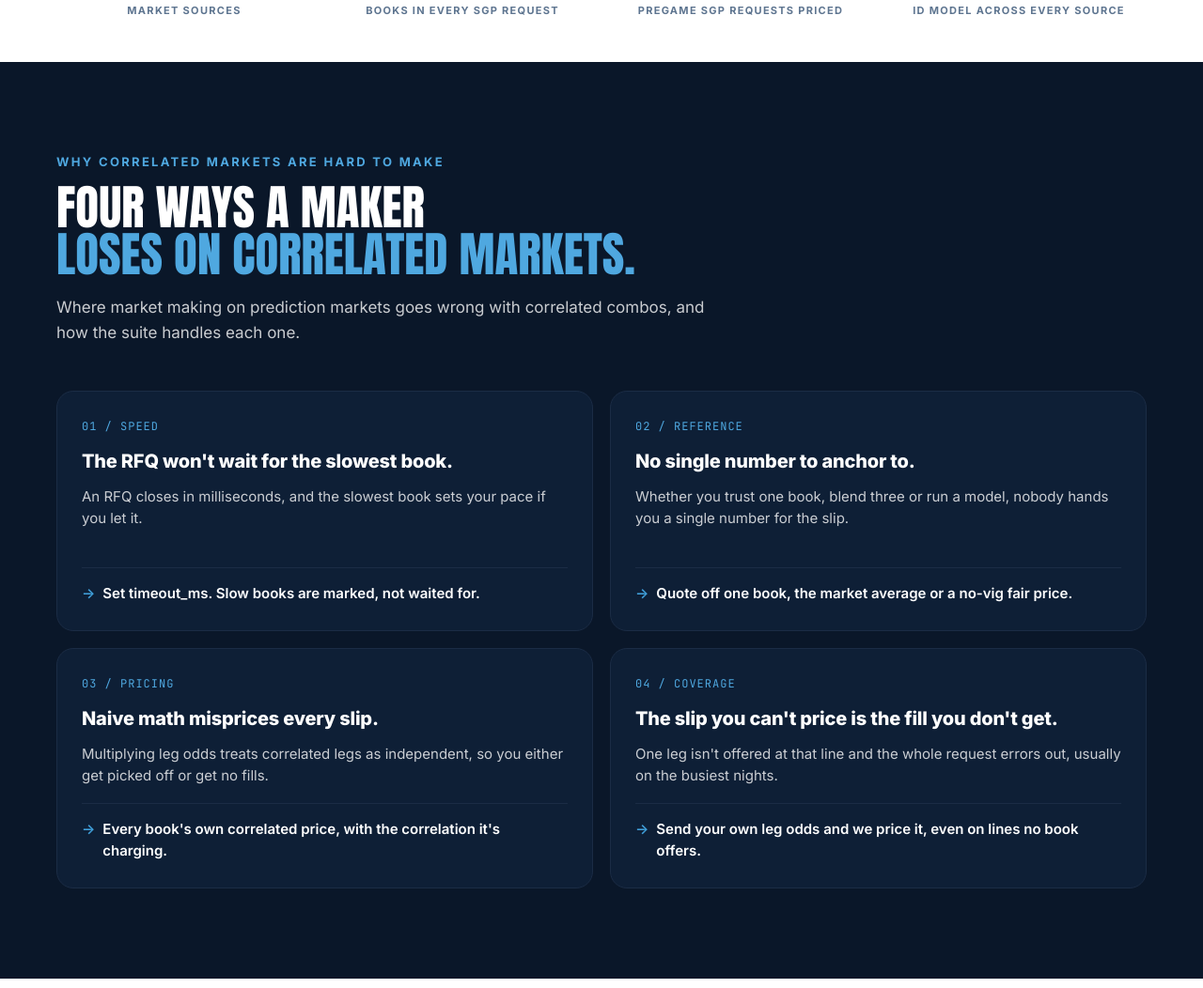
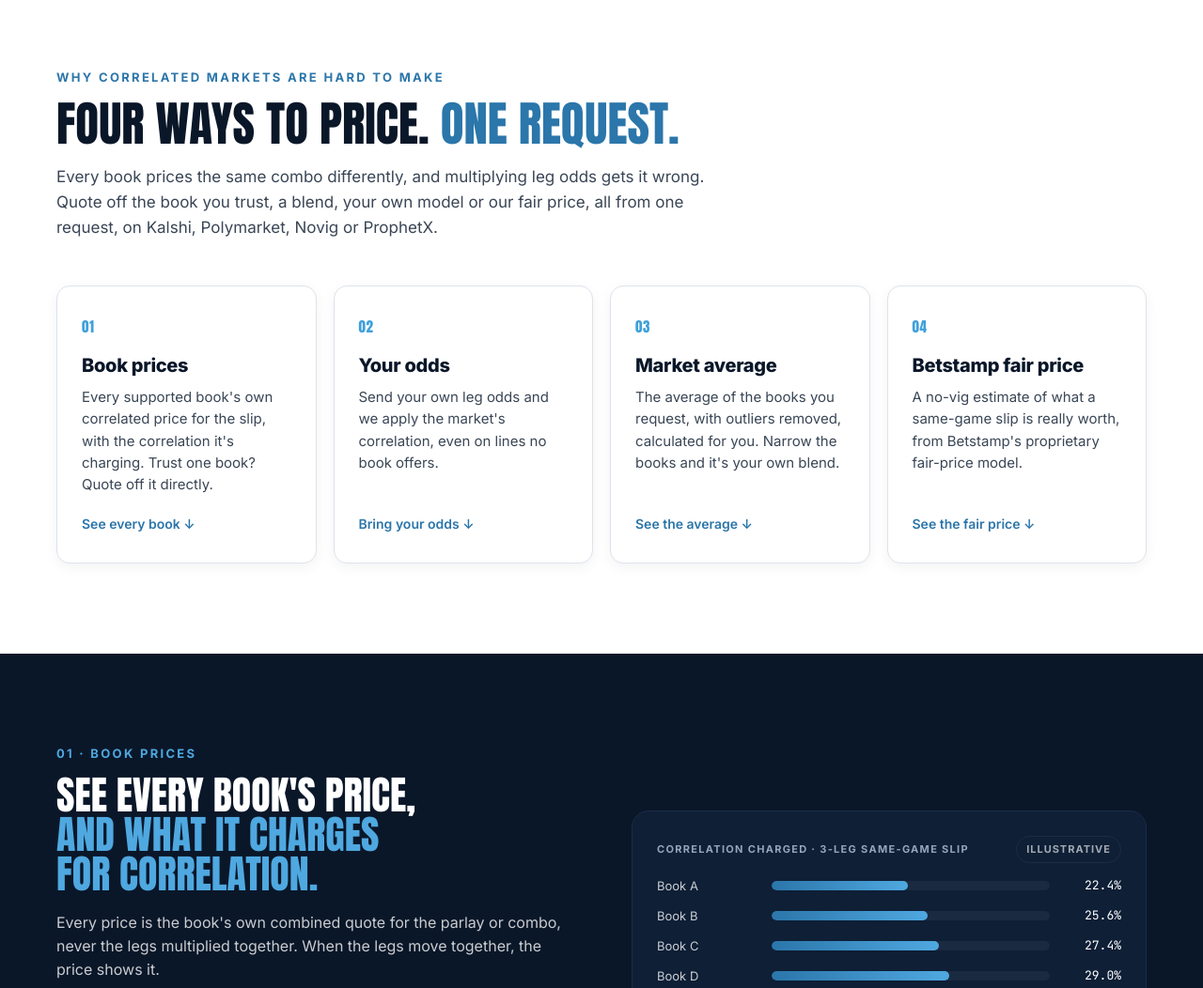
Before and after one commit to michael-caputo-bs/homepage-rebrand, a plain HTML site: page market-making-tools.html in a window 1280 px wide. Shown: the part 747-1799 px from the top of the page at 94% size. Drawn offline with Linux system fonts and the light colour scheme.

Commit message:
MM tools v9: Austin review — cut problem section, 14+ sportsbooks available, tighter hero/fair/how-it-works/tiles
Co-Authored-By: Claude Opus 5.5 <noreply@anthropic.com>

```diff
--- a/market-making-tools.html
+++ b/market-making-tools.html
@@ -291,26 +291,12 @@
   /* sections */
   section{padding:96px 0}
   @media(max-width:720px){section{padding:64px 0}}
+  .stats + #suite{padding-top:40px}
+  @media(max-width:720px){.stats + #suite{padding-top:24px}}
   .sec-head{max-width:720px}
   .sec-head p{font-size:17px;line-height:1.6;color:var(--ink-78)}
   .light .sec-head p{color:var(--l-body)}
   .center{text-align:center;margin-left:auto;margin-right:auto}
-
-  /* problem */
-  .three{display:grid;grid-template-columns:repeat(3,1fr);gap:18px;margin-top:48px}
-  @media(max-width:900px){.three{grid-template-columns:1fr}}
-  .four{display:grid;grid-template-columns:repeat(2,1fr);gap:18px;margin-top:48px}
-  @media(max-width:760px){.four{grid-template-columns:1fr}}
-  @media(min-width:761px){.four{grid-auto-rows:1fr}}
-  .pcard{background:var(--card);border:1px solid var(--hair);border-radius:var(--radius);padding:28px 26px;display:flex;flex-direction:column}
-  .pcard .n{font-family:'JetBrains Mono',monospace;font-size:12px;color:var(--blue-accent);letter-spacing:1px}
-  .pcard h3{font-size:20px;font-weight:800;letter-spacing:-.2px;margin:12px 0 10px;color:#fff}
-  .pcard p{font-size:15px;color:var(--ink-78)}
-  .pcard .pfix{display:flex;gap:8px;margin-top:auto;padding-top:16px;border-top:1px solid var(--hair);font-size:15px;font-weight:600;line-height:1.5;color:#fff;text-decoration:none;transition:color .2s}
-  .pcard > p{margin-bottom:18px}
-  .pcard .pfix .ar{color:#40A0DB;flex:none}
-  .pcard .pfix:hover{color:#40A0DB}
-  .pcard .pfix:focus-visible{outline:2px solid #40A0DB;outline-offset:4px;border-radius:2px}
 
   /* tool cards */
   .tools{display:grid;grid-template-columns:repeat(3,1fr);gap:18px;margin-top:48px}
@@ -342,8 +328,6 @@
   .row h3 .acc{color:var(--blue-accent)}
   .row p{font-size:16px;color:var(--ink-78)}
   .row p + p{margin-top:14px}
-  .row .xref{margin-top:18px;font-size:14px;color:var(--ink-62)}
-  .row .xref a{color:var(--blue-accent);text-decoration:underline;text-underline-offset:3px}
   .row .spec{margin:22px 0 0;padding:0;list-style:none;display:grid;gap:10px}
   .row .spec li{font-size:15px;color:var(--ink-78);padding-left:24px;position:relative}
   .row .spec li:before{content:"";position:absolute;left:0;top:8px;width:10px;height:6px;border-left:2px solid var(--blue-accent);border-bottom:2px solid var(--blue-accent);transform:rotate(-45deg)}
@@ -1006,7 +990,7 @@
     <div>
       <div class="kicker">Prediction Market Making Tools</div>
       <h1 class="display">Quote more RFQs<br class="bp"> <span class="acc">with confidence.</span></h1>
-      <p class="lead"><strong class="lead-in">Price more RFQs. Win more fills.</strong>Market making tools for prediction markets, built for Kalshi and Polymarket parlays, combos and same-game parlays. Every book's correlated price, the market average, your own odds or our fair price, back within the timeout you set. One API, built on the same market data behind the Betstamp PRO True Line.</p>
+      <p class="lead"><strong class="lead-in">Price more RFQs. Win more fills.</strong>Market making tools for prediction markets, built for parlays and combos. Every book's correlated price, the market average, your own odds or our fair price, back within the timeout you set.</p>
       <div class="cta">
         <!-- TODO(spencer): primary CTA offers a trial key. Confirm trials are OK to offer publicly; otherwise revert to "Talk to Sales →". -->
         <a class="btn btn-primary" href="https://www.betstamp.com/pro/register?utm_term=mm_suite_hero">Get a trial key →</a>
@@ -1056,56 +1040,19 @@
 <div class="light stats">
   <div class="wrap grid">
     <div class="stat"><b>200+</b><span>Market sources</span></div>
-    <div class="stat"><b>14+</b><span>Books in every SGP request</span></div>
+    <div class="stat"><b>14+</b><span>Sportsbooks available</span></div>
     <div class="stat"><b>90%+</b><span>Pregame SGP requests priced</span></div>
     <div class="stat"><b>1</b><span>ID model across every source</span></div>
   </div>
 </div>
 
-<!-- ===================== PROBLEM ===================== -->
-<section id="problem">
-  <div class="wrap">
-    <div class="sec-head">
-      <div class="kicker">Why correlated markets are hard to make</div>
-      <h2 class="display">Four ways a maker<br class="bp"> <span class="acc">loses on correlated markets.</span></h2>
-      <p>Where market making on prediction markets goes wrong with correlated combos, and how the suite handles each one.</p>
-    </div>
-    <div class="four">
-      <div class="pcard">
-        <div class="n">01 / SPEED</div>
-        <h3>The RFQ won't wait for the slowest book.</h3>
-        <p>An RFQ closes in milliseconds, and the slowest book sets your pace if you let it.</p>
-        <a class="pfix" href="#how"><span class="ar" aria-hidden="true">→</span><span>Set timeout_ms. Slow books are marked, not waited for.</span></a>
-      </div>
-      <div class="pcard">
-        <div class="n">02 / REFERENCE</div>
-        <h3>No single number to anchor to.</h3>
-        <p>Whether you trust one book, blend three or run a model, nobody hands you a single number for the slip.</p>
-        <a class="pfix" href="#fair"><span class="ar" aria-hidden="true">→</span><span>Quote off one book, the market average or a no-vig fair price.</span></a>
-      </div>
-      <div class="pcard">
-        <div class="n">03 / PRICING</div>
-        <h3>Naive math misprices every slip.</h3>
-        <p>Multiplying leg odds treats correlated legs as independent, so you either get picked off or get no fills.</p>
-        <a class="pfix" href="#corr"><span class="ar" aria-hidden="true">→</span><span>Every book's own correlated price, with the correlation it's charging.</span></a>
-      </div>
-      <div class="pcard">
-        <div class="n">04 / COVERAGE</div>
-        <h3>The slip you can't price is the fill you don't get.</h3>
-        <p>One leg isn't offered at that line and the whole request errors out, usually on the busiest nights.</p>
-        <a class="pfix" href="#own-odds"><span class="ar" aria-hidden="true">→</span><span>Send your own leg odds and we price it, even on lines no book offers.</span></a>
-      </div>
-    </div>
-  </div>
-</section>
-
 <!-- ===================== THE SUITE ===================== -->
 <section id="suite" class="light">
   <div class="wrap">
     <div class="sec-head">
-      <div class="kicker">The Market Making Tool Suite</div>
+      <div class="kicker">Why correlated markets are hard to make</div>
       <h2 class="display">Four ways to price. <span class="acc">One request.</span></h2>
-      <p>Some desks quote off the one book they trust. Some blend the books they think are sharpest. Some run their own model. Betstamp's pricing engine gives you every input, so you price the slip your way. Built for market making on Kalshi, Polymarket, Novig and ProphetX.</p>
+      <p>Every book prices the same combo differently, and multiplying leg odds gets it wrong. Quote off the book you trust, a blend, your own model or our fair price, all from one request, on Kalshi, Polymarket, Novig or ProphetX.</p>
     </div>
 
     <div class="tools q4">
@@ -1160,7 +1107,6 @@
           <!-- TODO(spencer): live/in-play SGP is NOT supported today (0 of 264 live legs priced in the 2026-09-22 probe).
                Say nothing about live here unless there is a dated roadmap commitment. -->
         </ul>
-        <p class="xref">Same tool, same API. The <a href="https://www.betstamp.com/sgp-pricing-engine">SGP Pricing Engine</a> page covers everyone who uses it, odds sites and apps included. This page is written for market makers.</p>
       </div>
       <div class="viz" role="img" aria-label="Illustrative correlation charged by each sportsbook on a same-game parlay">
         <div class="t"><span>Correlation charged · 3-leg same-game slip</span><span class="pill">Illustrative</span></div>
@@ -1224,13 +1170,10 @@
       <div class="copy">
         <div class="kicker">03 · Fair pricing add-on</div>
         <h3>The market average and a no-vig fair price,<br class="bp"> <span class="acc">in the same response.</span></h3>
-        <p>Add fair pricing to your key and every same-game request also returns two reference prices beside the per-book quotes.</p>
-        <p>The market average is the average of the books you request, with outliers removed so one strange price can't drag it. Narrow the books and it's your own blend.</p>
-        <p>The Betstamp fair price is a no-vig estimate of what the slip is really worth, from Betstamp's proprietary fair-price model, built in-house by the team behind the Betstamp PRO True Line. Every same-game price you see has the book's margin built in. This is the number without it. Quote off it, or use it as a check on the book or blend you already trust.</p>
+        <p>Add fair pricing and every same-game request also returns two reference prices. The market average of the books you request, with outliers removed. And the Betstamp fair price: a no-vig estimate from our proprietary model, built by the team behind the Betstamp PRO True Line. Quote off either, or use them to check the book you already trust.</p>
         <ul class="spec">
           <li>Market average and fair price, together on the fair pricing add-on</li>
           <li>Add <code>include_fair</code> to the same <code>/api/sgp</code> request: same legs, same IDs</li>
-          <li>Outliers removed before either number is calculated</li>
           <li>Same-game slips; multi-game parlays return book prices</li>
         </ul>
       </div>
@@ -1278,7 +1221,7 @@
     <div class="how-head">
       <div class="kicker">How it works</div>
         <h2 class="display">Built to sit inside<br class="bp"> <span class="acc">your pricing stack.</span></h2>
-        <p class="lead">API first. One key, one schema, one set of fixture, player and market IDs across every source. Whether you're answering a Kalshi RFQ or quoting a Polymarket combo, send the slip and get every price back. One request per RFQ.</p>
+        <p class="lead">One key, one schema, one set of IDs across every source. Send the slip, get every price back.</p>
     </div>
 
       <!-- Snippet built from the POST /api/sgp request/response schema in the public API reference (checked 2026-11-11).
@@ -1344,14 +1287,14 @@
         </ol>
 
     <div class="devrow">
-      <div><h4>Request/response pricing</h4><p>SGP and parlay pricing is pull-only: send the slip, get the prices. Leg-level market data can also stream over Server-Sent Events if your plan includes the feeds.</p></div>
-      <div><h4>Unified IDs + venue mapping</h4><p>One fixture, player and market model across sportsbooks, exchanges, prediction markets and DFS. A Kalshi leg and a DraftKings leg resolve to the same market, so cross-venue quoting needs no mapping table.</p></div>
-      <div><h4>Limits sized to your flow</h4><p>Request rate and monthly volume scale to your workflow. Quoting a million RFQs a day is a scoping conversation, not a ceiling. Every error says exactly which cap you hit.</p></div>
+      <div><h4>Request/response pricing</h4><p>SGP and parlay pricing is pull-only: send the slip, get every price back in one response.</p></div>
+      <div><h4>Unified IDs + venue mapping</h4><p>One fixture, player and market model across sportsbooks and prediction markets. A Kalshi leg and a DraftKings leg resolve to the same market.</p></div>
+      <div><h4>Limits sized to your flow</h4><p>Request rate and volume scale to your workflow. A million RFQs a day is a scoping conversation, not a ceiling.</p></div>
       <!-- TODO(spencer): no request-rate number on purpose. Docs say 25 req/s per key; 60/min on /api/parlay and
            "default 250,000 requests"/month. Reframe the 250k as a starting allowance before quoting numbers. -->
-      <div><h4>Your clock, not ours</h4><p>An RFQ waits for nobody. Set <code class="mono" style="font-size:13px">timeout_ms</code> and the response comes back when you said it should. Books that answered are priced. Books that didn't are marked, not waited for.</p></div>
-      <div><h4>Your scope, your product</h4><p>Pay for the leagues and books you quote, not a bundle you'll use 30% of. Add leagues, books or the fair pricing add-on as you scale. No restrictions on what you build with the data.</p></div>
-      <div><h4>Errors that tell you what to do</h4><p>Every book that can't price a slip says why, and parlay errors come back as clear codes that tell your code whether a retry will help. No wasted requests on slips that won't price.</p></div>
+      <div><h4>Your clock, not ours</h4><p>Set <code class="mono" style="font-size:13px">timeout_ms</code> and get your answer on time. Books that answered are priced; slow books are marked, not waited for.</p></div>
+      <div><h4>Your scope, your product</h4><p>Pay for the leagues and books you quote. Add more as you scale, with no restrictions on what you build.</p></div>
+      <div><h4>Errors that tell you what to do</h4><p>Every book that can't price says why, so your code knows whether a retry will help.</p></div>
     </div>
     <div class="devdots" role="tablist" aria-label="How it works tile pagination"><button type="button" class="devdot is-active" aria-label="Show tile 1" aria-current="true"></button><button type="button" class="devdot" aria-label="Show tile 2"></button><button type="button" class="devdot" aria-label="Show tile 3"></button><button type="button" class="devdot" aria-label="Show tile 4"></button><button type="button" class="devdot" aria-label="Show tile 5"></button><button type="button" class="devdot" aria-label="Show tile 6"></button></div>
   </div>
@@ -1903,7 +1846,7 @@
 <!-- Orphan guard: text-wrap:pretty is not applied everywhere, so bind each paragraph's last two words. -->
 <script>
 (function(){
-  document.querySelectorAll('main p, section p, header p, .steps p, .tcard p, .pcard p, .row li, .devrow p, .fcard p').forEach(function(el){
+  document.querySelectorAll('main p, section p, header p, .steps p, .tcard p, .row li, .devrow p, .fcard p').forEach(function(el){
     var w = document.createTreeWalker(el, NodeFilter.SHOW_TEXT), n, last = null;
     while ((n = w.nextNode())) if (/\S/.test(n.data)) last = n;
     if (!last || last.parentNode.closest('code')) return;
@@ -1951,7 +1894,7 @@
 
   // 1. Tag what should reveal, with a stagger index inside each group.
   var groups = [
-    '.pcard','.tcard','.wcard','.fcard','.devrow > div','.steps-row > li',
+    '.tcard','.wcard','.fcard','.devrow > div','.steps-row > li',
     '.sec-head > *','.how-head > *','.row .copy > *','.stat','.faq details','.band .wrap > *','.hero-grid > div:first-child > *'
   ];
   groups.forEach(function(sel){
```
